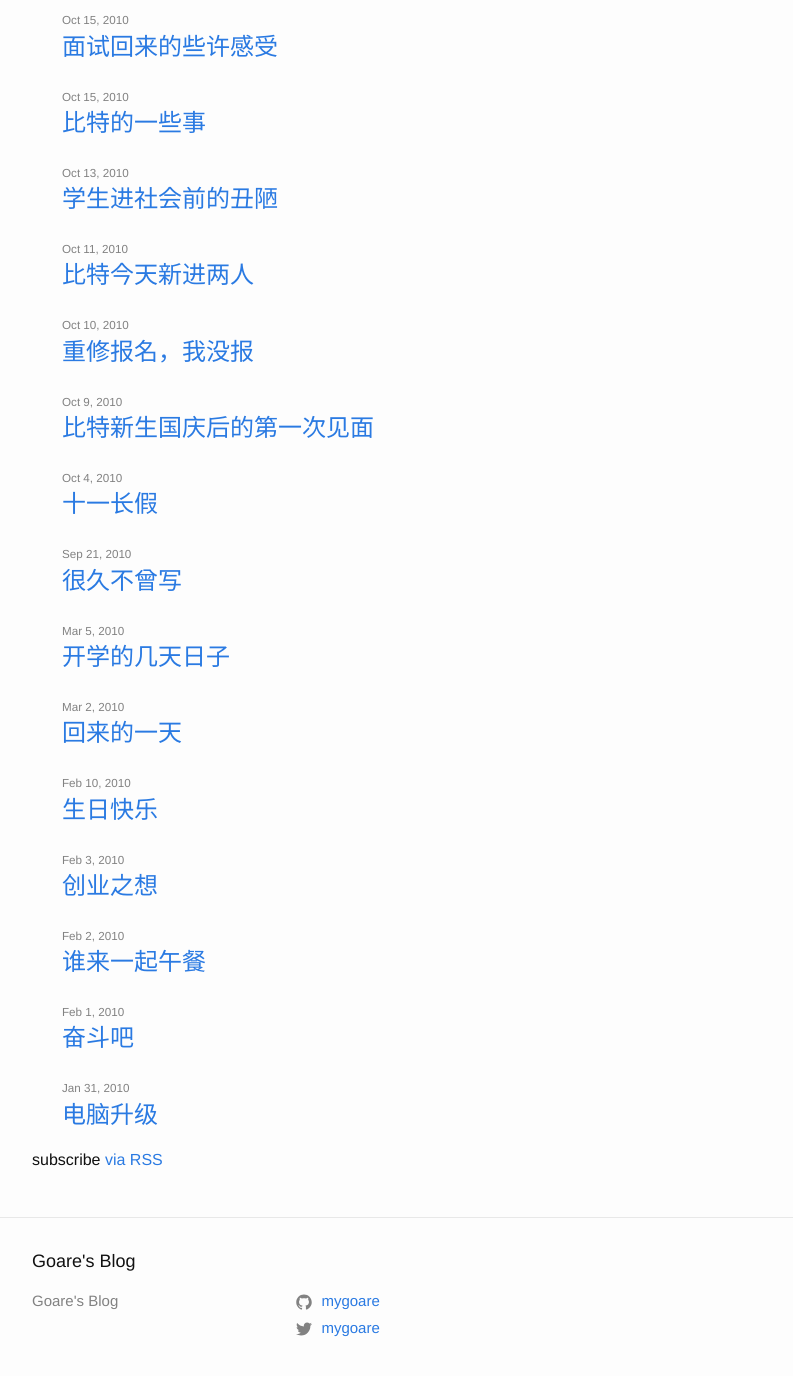
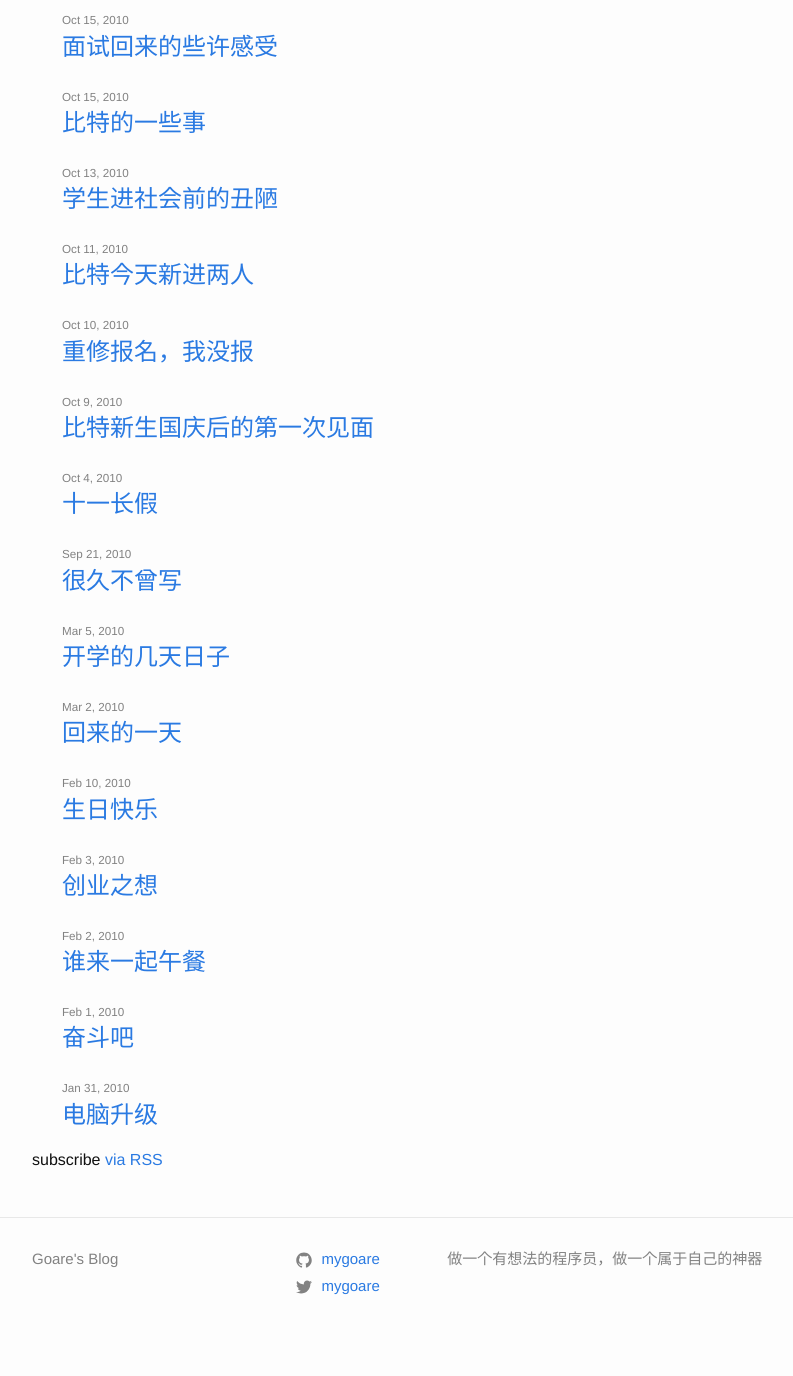
Before and after one commit to mygoare/mygoare.github.io, a Jekyll site: the page built from docs/index.md, in a window 1280 px wide and 1400 px high, scrolled down 10399 px. Shown: the top 1376 px of the window, without its empty margins (238-1031 px from the left). Built offline with Jekyll 4.4.1, drawn with Linux system fonts in a browser that asks for light colours.

Commit message:
sytles & description updates

```diff
--- a/docs/_config.yml
+++ b/docs/_config.yml
@@ -15,7 +15,7 @@
 # in the templates via {{ site.myvariable }}.
 title: Goare's Blog
 email: ''
-description: >- # this means to ignore newlines until "baseurl:"
+description: '做一个有想法的程序员，做一个属于自己的神器' # this means to ignore newlines until "baseurl:"
 baseurl: "" # the subpath of your site, e.g. /blog
 url: "" # the base hostname & protocol for your site, e.g. http://example.com
 twitter_username: mygoare
--- a/docs/_includes/footer.html
+++ b/docs/_includes/footer.html
@@ -2,7 +2,7 @@
 
   <div class="wrapper">
 
-    <h2 class="footer-heading">{{ site.title | escape }}</h2>
+    <!-- <h2 class="footer-heading">{{ site.title | escape }}</h2> -->
 
     <div class="footer-col-wrapper">
       <div class="footer-col footer-col-1">
--- a/docs/_sass/minima/_base.scss
+++ b/docs/_sass/minima/_base.scss
@@ -100,14 +100,14 @@ a {
 
   &:hover {
     color: $text-color;
-    text-decoration: underline;
+    // text-decoration: underline;
   }
 
   .social-media-list &:hover {
     text-decoration: none;
 
     .username {
-      text-decoration: underline;
+      // text-decoration: underline;
     }
   }
 }
--- a/docs/_sass/minima/_layout.scss
+++ b/docs/_sass/minima/_layout.scss
@@ -177,6 +177,38 @@
  */
 .page-content {
   padding: $spacing-unit 0;
+
+  a {
+    position: relative;
+    // color: #000;
+    text-decoration: none;
+
+    &:hover {
+      // color: #000;
+      text-decoration: none;
+    }
+
+    &:before {
+      content: "";
+      position: absolute;
+      width: 100%;
+      height: 2px;
+      bottom: -2px;
+      left: 0;
+      background-color: #000;
+      visibility: hidden;
+      -webkit-transform: scaleX(0);
+      transform: scaleX(0);
+      -webkit-transition: all 0.1s ease-in-out 0s;
+      transition: all 0.1s ease-in-out 0s;
+    }
+
+    &:hover:before {
+      visibility: visible;
+      -webkit-transform: scaleX(1);
+      transform: scaleX(1);
+    }
+  }
 }
 
 .page-heading {
@@ -191,6 +223,12 @@
 .post-meta {
   font-size: $small-font-size;
   color: $grey-color;
+
+  time {
+    background-color: #111;
+    color: white;
+    padding: .5em;
+  }
 }
 
 .post-link {
```
